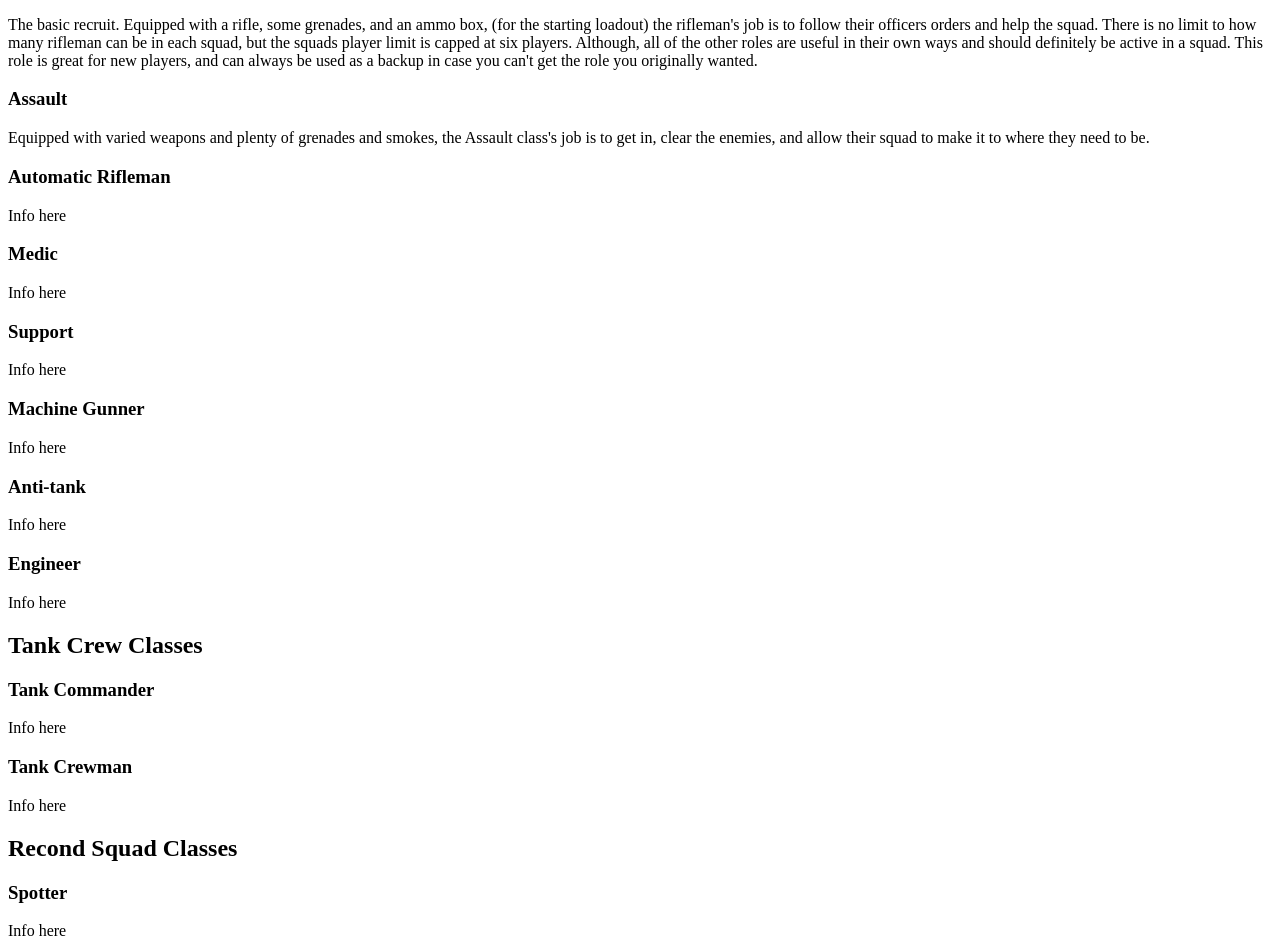
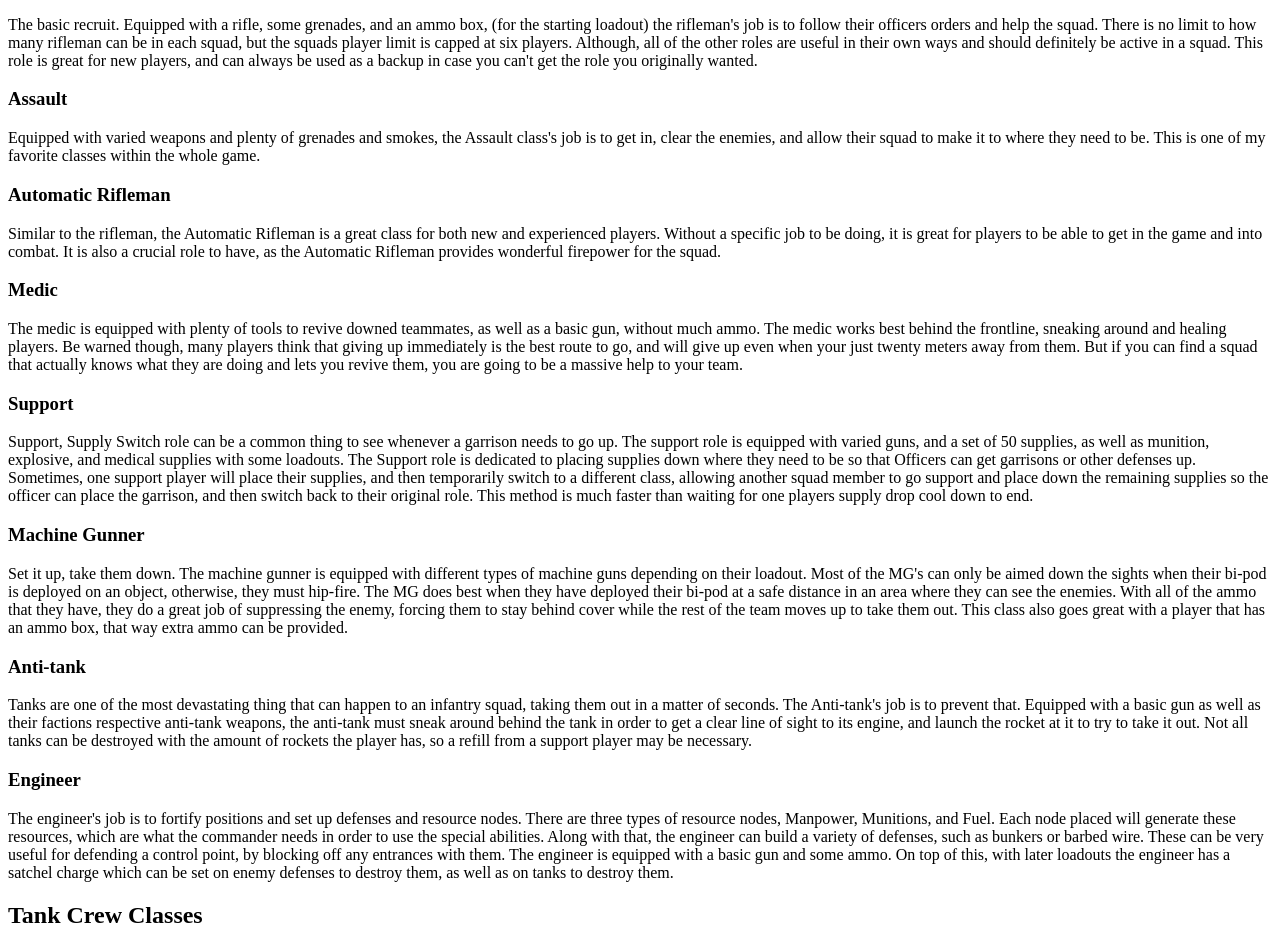
Before and after one commit to FDPcrewAJ/Web-Page-Project, a plain HTML site: page index.html in a window 1280 px wide. Shown: the part 460-1403 px from the top of the page. Drawn offline with Linux system fonts and the light colour scheme.

Commit message:
Finished information on infantry squad classes

```diff
--- a/index.html
+++ b/index.html
@@ -21,25 +21,25 @@
     <p>The basic recruit. Equipped with a rifle, some grenades, and an ammo box, (for the starting loadout) the rifleman's job is to follow their officers orders and help the squad. There is no limit to how many rifleman can be in each squad, but the squads player limit is capped at six players. Although, all of the other roles are useful in their own ways and should definitely be active in a squad. This role is great for new players, and can always be used as a backup in case you can't get the role you originally wanted.</p>
 
     <h3>Assault</h3>
-    <p>Equipped with varied weapons and plenty of grenades and smokes, the Assault class's job is to get in, clear the enemies, and allow their squad to make it to where they need to be.</p>
+    <p>Equipped with varied weapons and plenty of grenades and smokes, the Assault class's job is to get in, clear the enemies, and allow their squad to make it to where they need to be. This is one of my favorite classes within the whole game.</p>
 
     <h3>Automatic Rifleman</h3>
-    <p>Info here</p>
+    <p>Similar to the rifleman, the Automatic Rifleman is a great class for both new and experienced players. Without a specific job to be doing, it is great for players to be able to get in the game and into combat. It is also a crucial role to have, as the Automatic Rifleman provides wonderful firepower for the squad. </p>
 
     <h3>Medic</h3>
-    <p>Info here</p>
+    <p>The medic is equipped with plenty of tools to revive downed teammates, as well as a basic gun, without much ammo. The medic works best behind the frontline, sneaking around and healing players. Be warned though, many players think that giving up immediately is the best route to go, and will give up even when your just twenty meters away from them. But if you can find a squad that actually knows what they are doing and lets you revive them, you are going to be a massive help to your team.</p>
 
     <h3>Support</h3>
-    <p>Info here</p>
+    <p>Support, Supply Switch role can be a common thing to see whenever a garrison needs to go up. The support role is equipped with varied guns, and a set of 50 supplies, as well as munition, explosive, and medical supplies with some loadouts. The Support role is dedicated to placing supplies down where they need to be so that Officers can get garrisons or other defenses up. Sometimes, one support player will place their supplies, and then temporarily switch to a different class, allowing another squad member to go support and place down the remaining supplies so the officer can place the garrison, and then switch back to their original role. This method is much faster than waiting for one players supply drop cool down to end. </p>
 
     <h3>Machine Gunner</h3>
-    <p>Info here</p>
+    <p>Set it up, take them down. The machine gunner is equipped with different types of machine guns depending on their loadout. Most of the MG's can only be aimed down the sights when their bi-pod is deployed on an object, otherwise, they must hip-fire. The MG does best when they have deployed their bi-pod at a safe distance in an area where they can see the enemies. With all of the ammo that they have, they do a great job of suppressing the enemy, forcing them to stay behind cover while the rest of the team moves up to take them out. This class also goes great with a player that has an ammo box, that way extra ammo can be provided.</p>
 
     <h3>Anti-tank</h3>
-    <p>Info here</p>
+    <p>Tanks are one of the most devastating thing that can happen to an infantry squad, taking them out in a matter of seconds. The Anti-tank's job is to prevent that. Equipped with a basic gun as well as their factions respective anti-tank weapons, the anti-tank must sneak around behind the tank in order to get a clear line of sight to its engine, and launch the rocket at it to try to take it out. Not all tanks can be destroyed with the amount of rockets the player has, so a refill from a support player may be necessary.</p>
 
     <h3>Engineer</h3>
-    <p>Info here</p>
+    <p>The engineer's job is to fortify positions and set up defenses and resource nodes. There are three types of resource nodes, Manpower, Munitions, and Fuel. Each node placed will generate these resources, which are what the commander needs in order to use the special abilities. Along with that, the engineer can build a variety of defenses, such as bunkers or barbed wire. These can be very useful for defending a control point, by blocking off any entrances with them. The engineer is equipped with a basic gun and some ammo. On top of this, with later loadouts the engineer has a satchel charge which can be set on enemy defenses to destroy them, as well as on tanks to destroy them.</p>
 
     <h2>Tank Crew Classes</h2>
     <h3>Tank Commander</h3>
```
